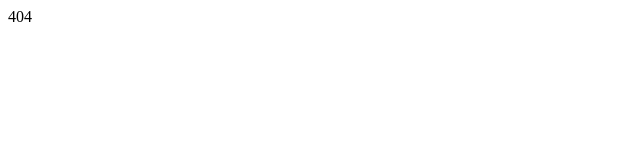
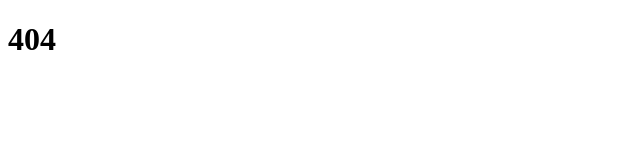
Before and after one commit to fluqqYannic/platzhalter, a plain HTML site: page index.html in a window 1280 px wide. Shown: the whole page, without its empty margins (0-640 px from the left). Drawn offline with Linux system fonts and the light colour scheme.

Commit message:
Update index.html

```diff
--- a/index.html
+++ b/index.html
@@ -1,6 +1,6 @@
 <!DOCTYPE html>
 <html>
 <body>
-<h9>404</h9>
+<h1>404</h1>
 </body>
 </html>
```
